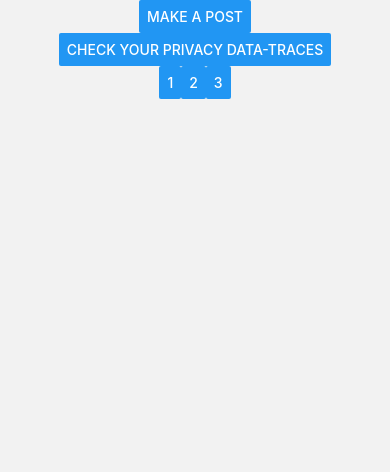
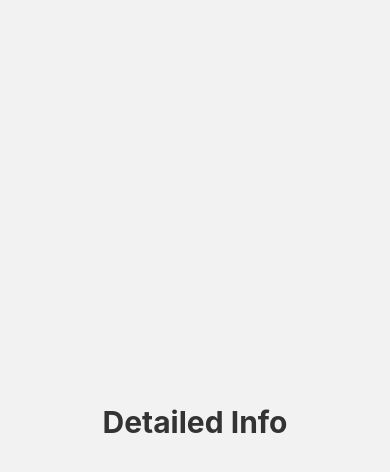
Before and after one commit to hamdaan-shaikh/CMS-TEA-E4TIP, a React Native app in the folder CMS_TEA_ET4IP_Mob_App/: screen /DetailedGraphScreen in a window 390 px wide. Shown: the top 472 px of the page. Built offline with nearby package versions, Linux system fonts and the light colour scheme.

Commit message:
Added Detailed Graph Screen

```diff
--- a/CMS_TEA_ET4IP_Mob_App/src/navigation/MainAppStack.js
+++ b/CMS_TEA_ET4IP_Mob_App/src/navigation/MainAppStack.js
@@ -8,6 +8,7 @@ import OverviewScreen from '../screens/OverviewScreen';
 import PredictionScreen from '../screens/PredictionScreen';
 import TraceCategoriesScreen from '../screens/TraceCategoriesScreen';
 import MakePostScreen from '../screens/MakePostScreen';
+import DetailedGraphScreen from '../screens/DetailedGraphScreen';
 
 const Stack = createNativeStackNavigator();
 
@@ -22,6 +23,7 @@ export default () => {
       <Stack.Screen name="PredictionScreen" component={PredictionScreen} />
       <Stack.Screen name="TraceCategoriesScreen" component={TraceCategoriesScreen} />
       <Stack.Screen name="MakePostScreen" component={MakePostScreen} />
+      <Stack.Screen name="DetailedGraphScreen" component={DetailedGraphScreen} />
     </Stack.Navigator>
   );
 };
--- /dev/null
+++ b/CMS_TEA_ET4IP_Mob_App/src/screens/DetailedGraphScreen.js
@@ -0,0 +1,23 @@
+import React, {useState} from 'react';
+import {View, Text, StyleSheet, Button} from 'react-native';
+
+// Components
+import {widthPercentageToDP as WP} from 'react-native-responsive-screen';
+
+// Styles
+import {FONT_STYLES, MAIN_STYLES} from '../commons/styles/main-styles';
+
+export default props => {
+  return (
+    <View style={LOCAL_STYLES.MAIN_CONTAINER}>
+      <Text style={FONT_STYLES.PAGE_TITLE}>Detailed Info</Text>
+    </View>
+  );
+};
+
+const LOCAL_STYLES = StyleSheet.create({
+  MAIN_CONTAINER: {
+    flex: 1,
+    ...MAIN_STYLES.CENTER_CONTENT,
+  },
+});
```
